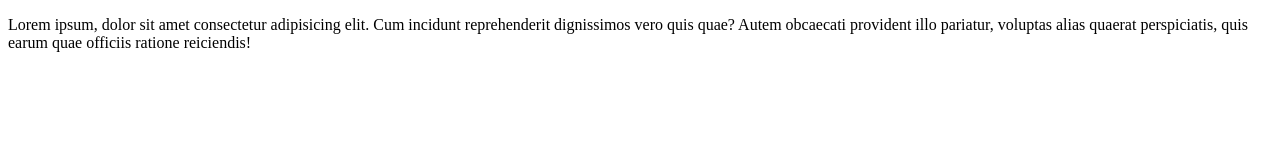
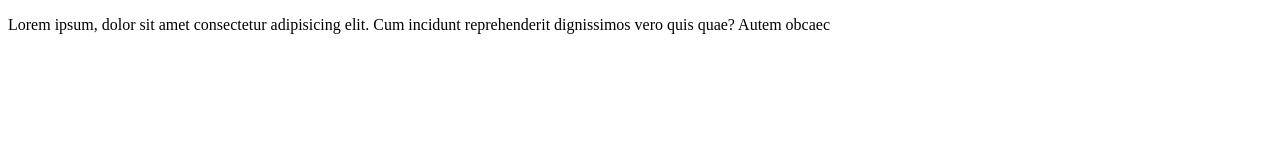
Before and after one commit to ShubhaKA/git-fundamentals, a plain HTML site: page admin.html in a window 1280 px wide. Drawn offline with Linux system fonts and the light colour scheme.

Commit message:
Admin page altered

```diff
--- a/admin.html
+++ b/admin.html
@@ -7,9 +7,7 @@
 </head>
 <body>
     <p>Lorem ipsum, dolor sit amet consectetur adipisicing elit.
-        Cum incidunt reprehenderit dignissimos vero quis quae? Autem obcaecati
-         provident illo pariatur, voluptas alias quaerat perspiciatis, quis earum
-          quae officiis ratione reiciendis!
+        Cum incidunt reprehenderit dignissimos vero quis quae? Autem obcaec
     </p>
 </body>
 </html>
```
